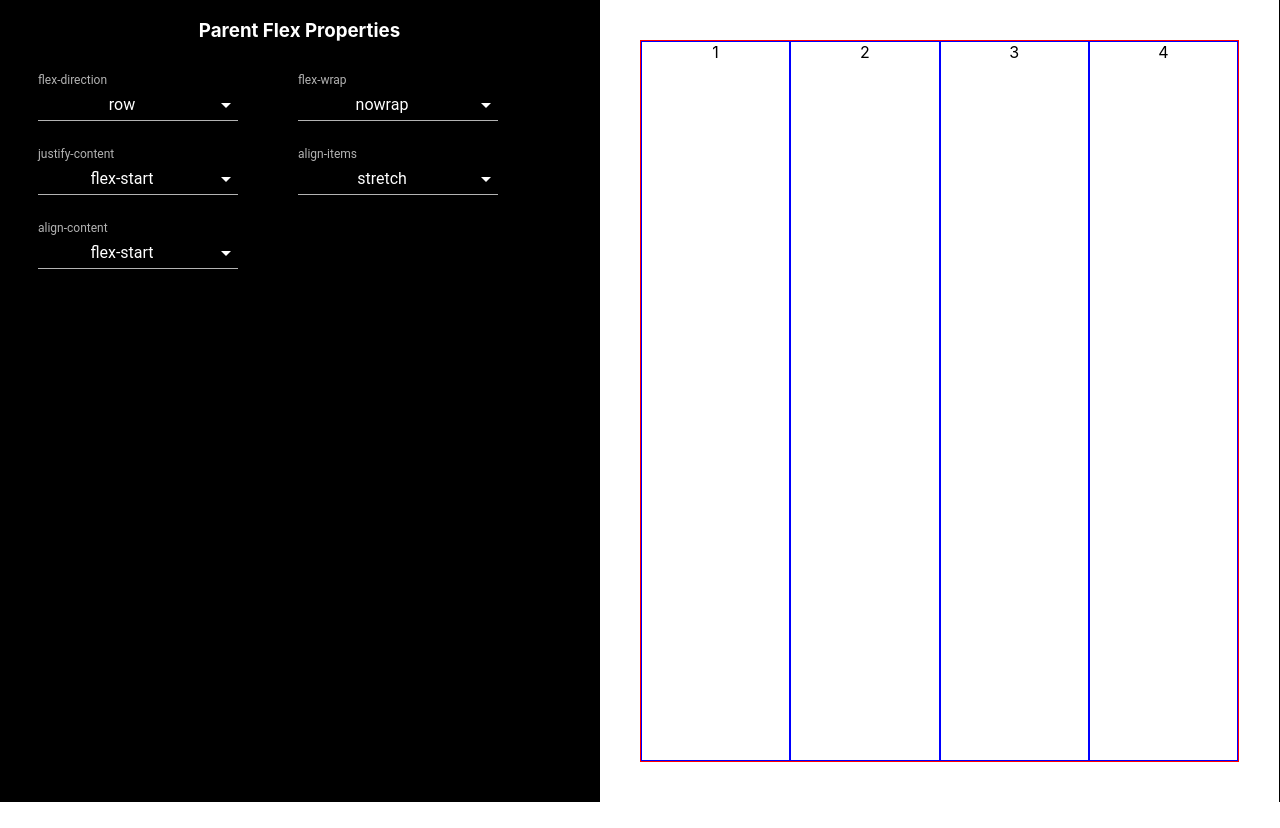
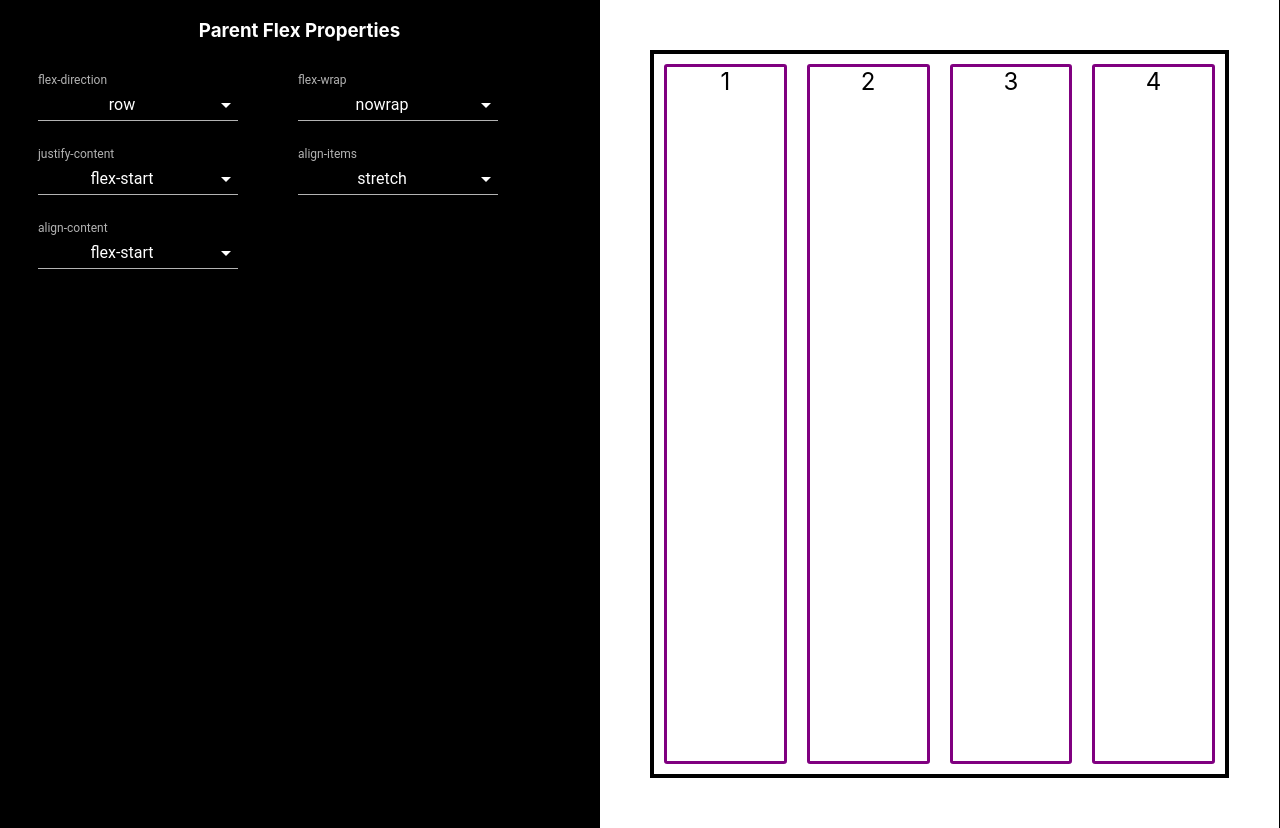
Before and after one commit to RaoulGeorge/flexbox-generator, a React (Create React App) app in the folder flexbox-generator/: page / in a window 1280 px wide. Before the commit the page ends 802 px from the top, so only its background shows below. Built offline with nearby package versions, Linux system fonts and the light colour scheme.

Commit message:
updated styles for right container

```diff
--- a/flexbox-generator/src/containers/right/index.js
+++ b/flexbox-generator/src/containers/right/index.js
@@ -21,15 +21,19 @@ const RightContainer = styled.div`
 `;
 
 const FlexParent = styled.div`
-  border: 1px solid red;
+  border: 4px solid black;
   min-height: 90vh;
   display: flex;
+  margin: 10px;
   ${props => createDynamicStyles(props.cssProps)}
 `;
 
 const FlexChild = styled.div`
-  border: 1px solid blue;
+  border: 3px solid purple;
+  border-radius: 3px;
   flex: 1;
+  margin: 10px;
+  font-size: 24px;
 `;
 
 const Right = ({ cssProps }) => {
```
